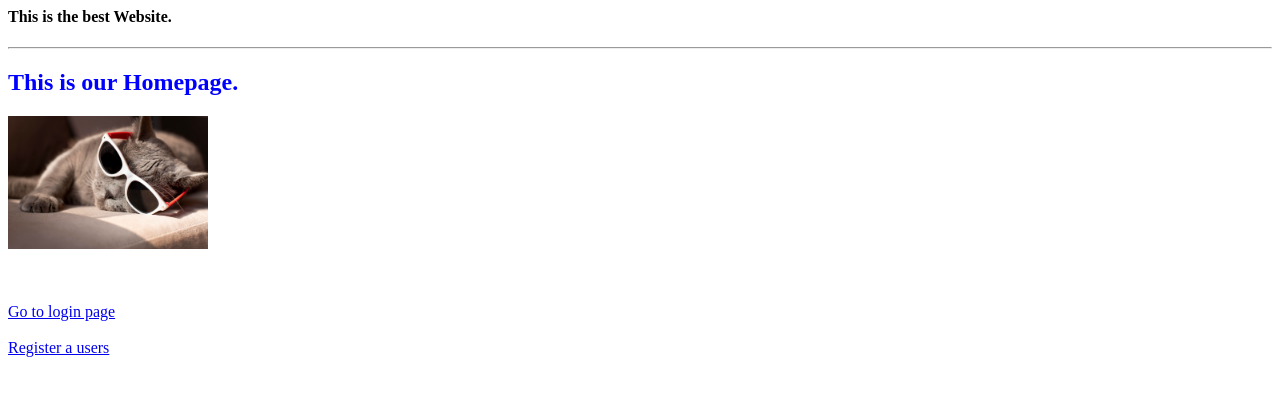
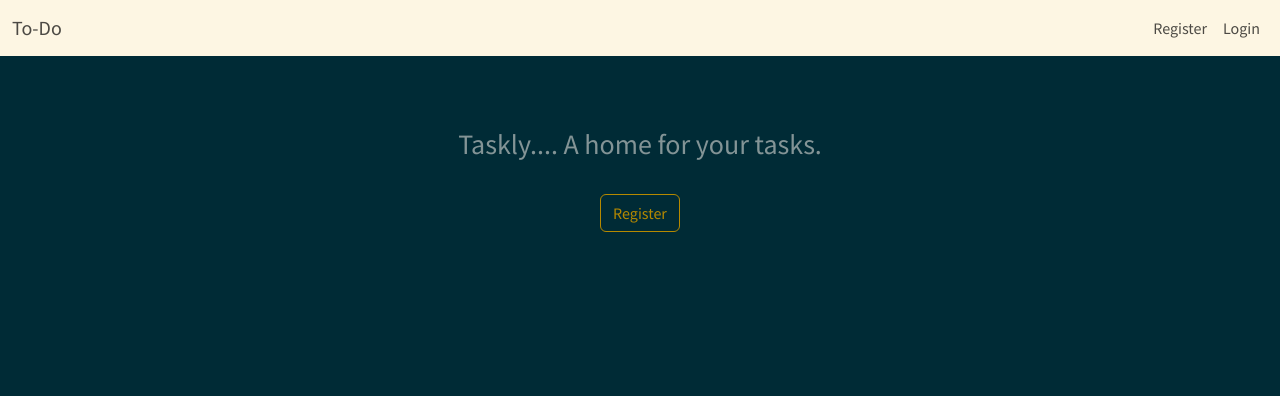
Before and after one commit to kmseunh/django-tutorial-2, a Django app: page / in a window 1280 px wide. Shown: the top 396 px of the page. Run offline with Django 5.2, Linux system fonts and the light colour scheme.

Commit message:
style: add styled page using Django Crispy Forms

```diff
--- a/config/settings.py
+++ b/config/settings.py
@@ -39,7 +39,12 @@
     "django.contrib.messages",
     "django.contrib.staticfiles",
     "todo",
+    "crispy_forms",
+    "crispy_bootstrap5",
 ]
+
+CRISPY_ALLOWED_TEMPLATE_PACKS = "bootstrap5"
+CRISPY_TEMPLATE_PACK = "bootstrap5"
 
 MIDDLEWARE = [
     "django.middleware.security.SecurityMiddleware",
--- a/static/css/styles.css
+++ b/static/css/styles.css
@@ -1,3 +1,9 @@
 h2 {
     color: blue;
 }
+
+.form-layout {
+    border-radius: 10px !important;
+
+    width: 500px !important;
+}
--- a/templates/base.html
+++ b/templates/base.html
@@ -1,3 +1,3 @@
-<h4>This is the best Website.</h4>
+{% comment %} <h4>This is the best Website.</h4>
 
-<hr>
+<hr> {% endcomment %}
--- a/templates/index.html
+++ b/templates/index.html
@@ -3,30 +3,50 @@
 <html>
 
   <head>
+    <meta charset="utf-8"/>
+    <meta name="viewport" content="width=device-width, initial-scale=1, maximum-scale=1"/>
     <link rel="stylesheet" type="text/css" href="{% static "css/styles.css" %}">
+    <link rel="stylesheet" href="https://bootswatch.com/5/solar/bootstrap.min.css">
   </head>
 
-  {% include "base.html" %}
+  <body>
+    {% include "base.html" %}
+    <nav class="navbar navbar-expand-lg bg-light">
+      <div class="container-fluid">
+        <a class="navbar-brand" href="#">To-Do</a>
+        <button class="navbar-toggler" type="button" data-bs-toggle="collapse" data-bs-target="#navbarTogglerDemo02" aria-controls="navbarTogglerDemo02" aria-expanded="false" aria-label="Toggle navigation">
+          <span class="navbar-toggler-icon"></span>
+        </button>
+        <div class="collapse navbar-collapse" id="navbarTogglerDemo02">
+          <ul class="navbar-nav ms-auto mb-2 mb-lg-0">
+            <li class="nav-item">
+              <a class="nav-link active" aria-current="page" href="{% url "register" %}">Register</a>
+            </li>
+            <li class="nav-item">
+              <a class="nav-link active" aria-current="page" href="{% url "my-login" %}">Login</a>
+            </li>
+          </ul>
+        </div>
+      </div>
+    </nav>
 
-  <h2>This is our Homepage.</h2>
+    <br>
 
-  <img src="{% static "images/cat.jpeg" %}" style="width: 200px;">
+    <body>
+      <br>
+      <br>
+      <div class="text-center">
+        <h3>
+          Taskly.... A home for your tasks.
+        </h3>
+        <br>
+        <a class="btn btn-outline-primary" type="button" href="{% url "register" %}">Register</a>
+      </div>
 
-  <br>
-  <br>
-  <br>
-  <br>
+    </body>
 
-  <a href="{% url 'my-login' %}">Go to login page</a>
-
-  <br>
-  <br>
-
-  <a href="{% url 'register' %}">Register a users</a>
-
-  <br>
-  <br>
-
-  <script src="{% static "js/app.js" %}"></script>
+    <script src="{% static "js/app.js" %}"></script>
+    <script src="https://cdn.jsdelivr.net/npm/bootstrap@5.2.3/dist/js/bootstrap.min.js" integrity="sha384-cuYeSxntonz0PPNlHhBs68uyIAVpIIOZZ5JqeqvYYIcEL727kskC66kF92t6Xl2V" crossorigin="anonymous"></script>
+  </body>
 
 </html>
```
Also changed, not shown: templates/dashboard.html (+26 -3 lines), templates/my-login.html (+36 -7 lines), templates/register.html (+36 -7 lines).
